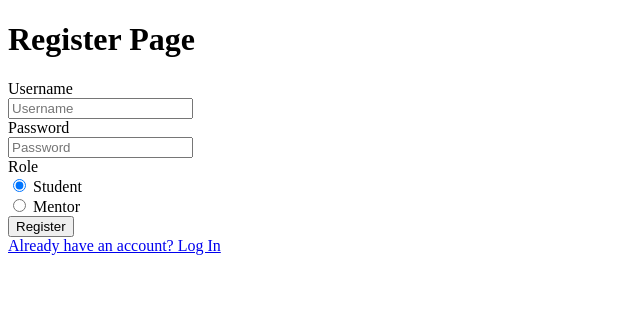
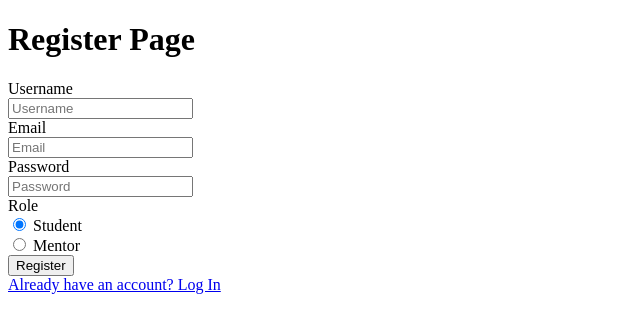
Before and after one commit to 4l3sh4/web-app-building-competition-2025, a Flask app: page /register in a window 1280 px wide. Shown: the top 333 px of the page, without its empty margins (0-640 px from the left). Run offline with Flask 3, Linux system fonts and the light colour scheme.

Commit message:
Add email to register

```diff
--- a/main.py
+++ b/main.py
@@ -3,7 +3,7 @@ from flask_sqlalchemy import SQLAlchemy
 from flask_login import UserMixin, login_user, LoginManager, login_required, logout_user, current_user
 from flask_wtf import FlaskForm
 from wtforms import StringField, PasswordField, SubmitField, RadioField, TextAreaField
-from wtforms.validators import InputRequired, Length, ValidationError
+from wtforms.validators import InputRequired, Length, ValidationError, Email
 from flask_bcrypt import Bcrypt
 from datetime import datetime
 
@@ -27,6 +27,7 @@ login_manager.login_view = 'login'
 class User(db.Model, UserMixin):
     id = db.Column(db.Integer, primary_key=True)
     username = db.Column(db.String(20), nullable=False, unique=True)
+    email = db.Column(db.String(20), nullable=False, unique=True)
     password = db.Column(db.String(80), nullable=False)
     role = db.Column(db.String(10), nullable=False)  # 'student' or 'mentor'
 
@@ -74,6 +75,11 @@ class RegisterForm(FlaskForm):
         validators=[InputRequired(), Length(min=4, max=20)],
         render_kw={"placeholder": "Username"}
     )
+    email = StringField(
+        "Email",
+        validators=[InputRequired(), Email(), Length(max=120)],
+        render_kw={"placeholder": "Email"}
+    )
     password = PasswordField(
         validators=[InputRequired(), Length(min=4, max=20)],
         render_kw={"placeholder": "Password"}
@@ -90,6 +96,11 @@ class RegisterForm(FlaskForm):
         existing_user_username = User.query.filter_by(username=username.data).first()
         if existing_user_username:
             raise ValidationError("Username already exists. Please choose a different one.")
+
+    def validate_email(self, email):
+        existing_user_email = User.query.filter_by(email=email.data).first()
+        if existing_user_email:
+            raise ValidationError("Email already registered. Please use a different one.")
 
 
 class LoginForm(FlaskForm):
@@ -176,7 +187,7 @@ def register():
 
     if form.validate_on_submit():
         hashed_pw = bcrypt.generate_password_hash(form.password.data).decode('utf-8')
-        new_user = User(username=form.username.data, password=hashed_pw, role=form.role.data)
+        new_user = User(username=form.username.data, email=form.email.data, password=hashed_pw, role=form.role.data)
 
         db.session.add(new_user)
         db.session.commit()
--- a/templates/register.html
+++ b/templates/register.html
@@ -15,6 +15,14 @@
             {{ form.username.label }}<br>
             {{ form.username }}
             {% for error in form.username.errors %}
+                <div style="color:red;">{{ error }}</div>
+            {% endfor %}
+        </div>
+
+        <div>
+            {{ form.email.label }}<br>
+            {{ form.email }}
+            {% for error in form.email.errors %}
                 <div style="color:red;">{{ error }}</div>
             {% endfor %}
         </div>
```
Also changed, not shown: instance/database.db.
